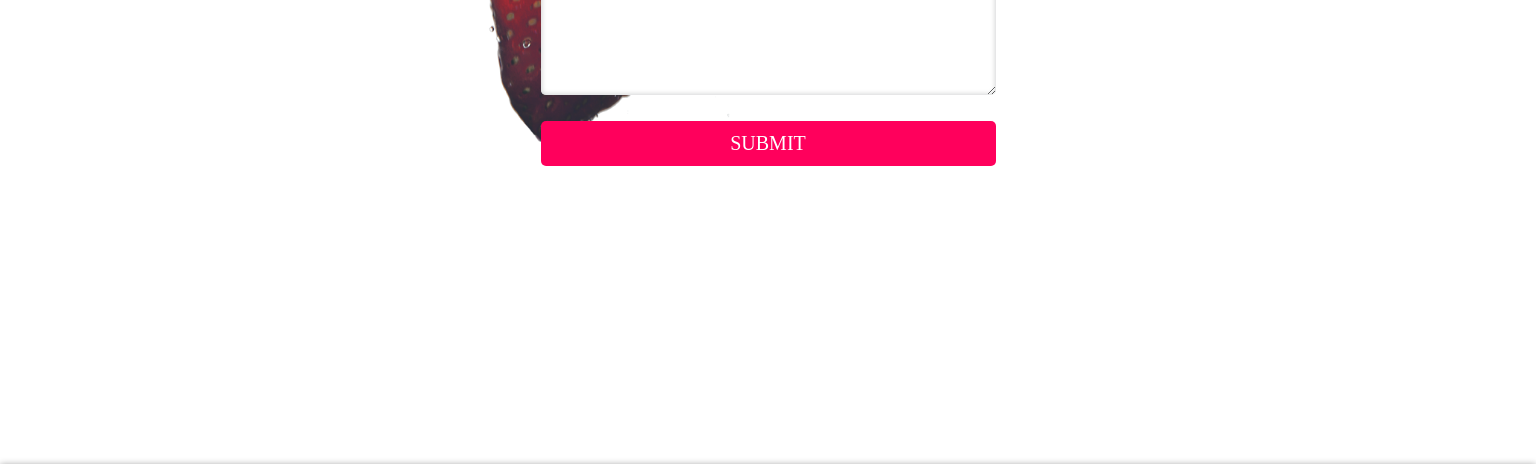
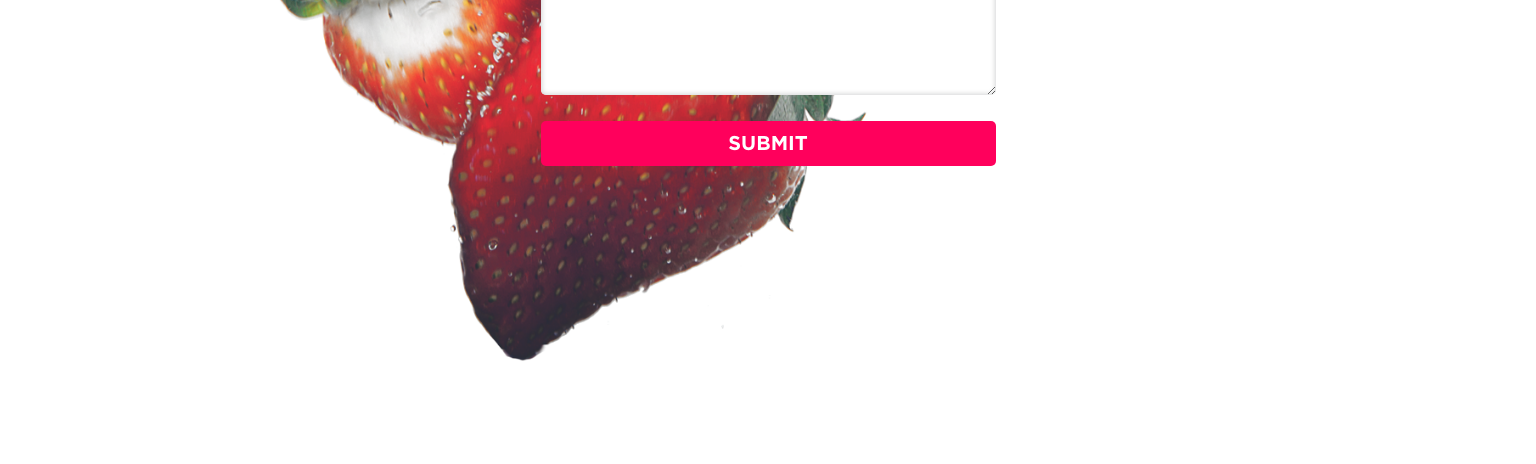
Before and after one commit to vzhidal/Refresh, a website: page contactus.html in a window 1536 px wide. Shown: the part 1000-1464 px from the top of the page. Drawn offline with Linux system fonts and the light colour scheme.

Commit message:
last fixes

```diff
--- a/css/careers.css
+++ b/css/careers.css
@@ -153,6 +153,7 @@
 
 @media screen and (min-width: 1400px) {
 
+
     .careers-content {
         max-width: 700px;
         padding: 30px;
--- a/css/contact-us.css
+++ b/css/contact-us.css
@@ -45,6 +45,7 @@
 
 .reserve-form select {
 	font-family: Gotham;
+    background: #ffffff;
 	height: 47px !important;
 }
 
@@ -63,7 +64,7 @@
 	border-color: #ff005c;
 	height: 45px;
 	width: 100%;
-	font-family: Gotham;
+	font-family: Gotham-Bold;
 	border: none;
 	-moz-border-radius: 5px;
 	-webkit-border-radius: 5px;
@@ -240,10 +241,13 @@
 
 @media screen and (min-width: 1400px) {
 
-   content{
-       height: 1600px;
-   }
+    .content{
+        height: 1630px;
+    }
 
+    .bg-contact-us {
+        background-size: 1630px;
+    }
 
     .reserve-form, nav ul {
         max-width: 455px;
--- a/css/layout.css
+++ b/css/layout.css
@@ -93,7 +93,7 @@ a:visited {
 	background-image: url(../images/bg/intro.png);
 	background-repeat: no-repeat;
 	background-position: 53% top;
-	background-size: auto 110%;
+	background-size: auto 100%;
 	overflow: hidden;
 	height: 100%;
 }
```
